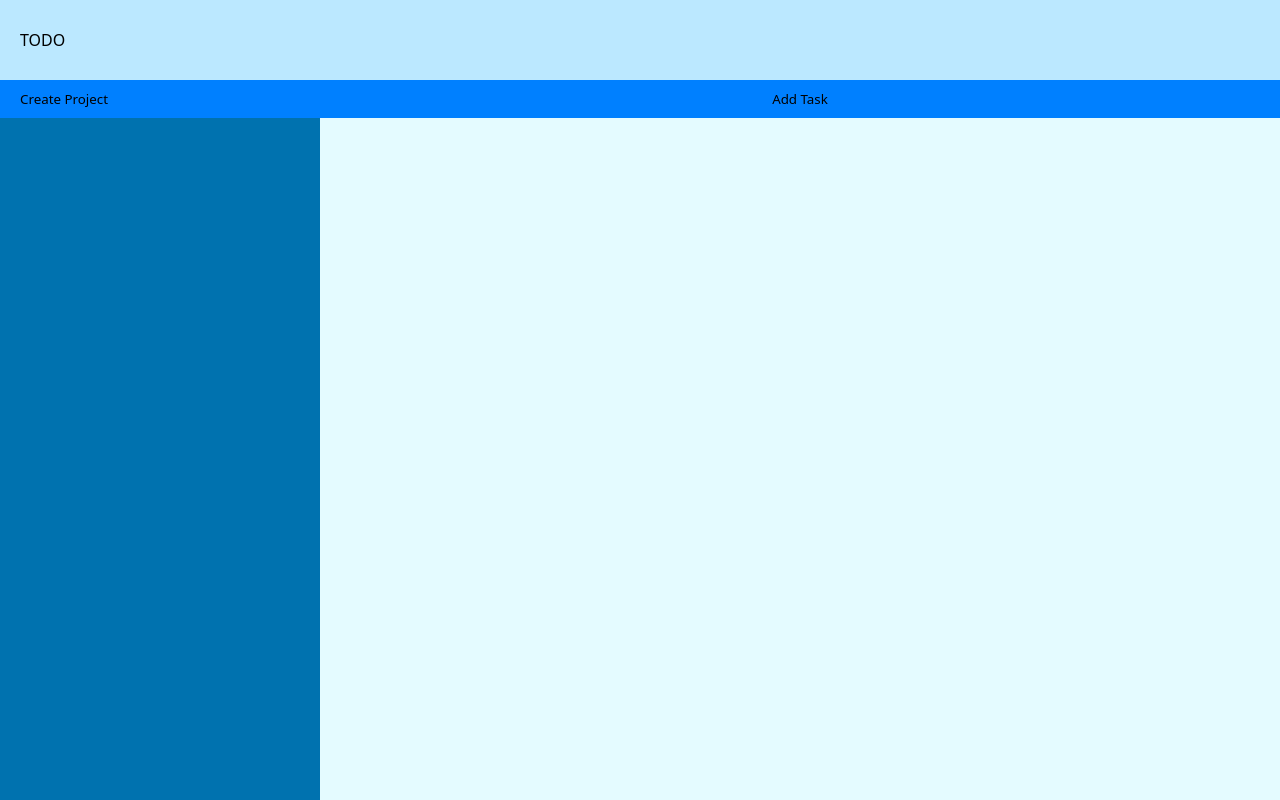
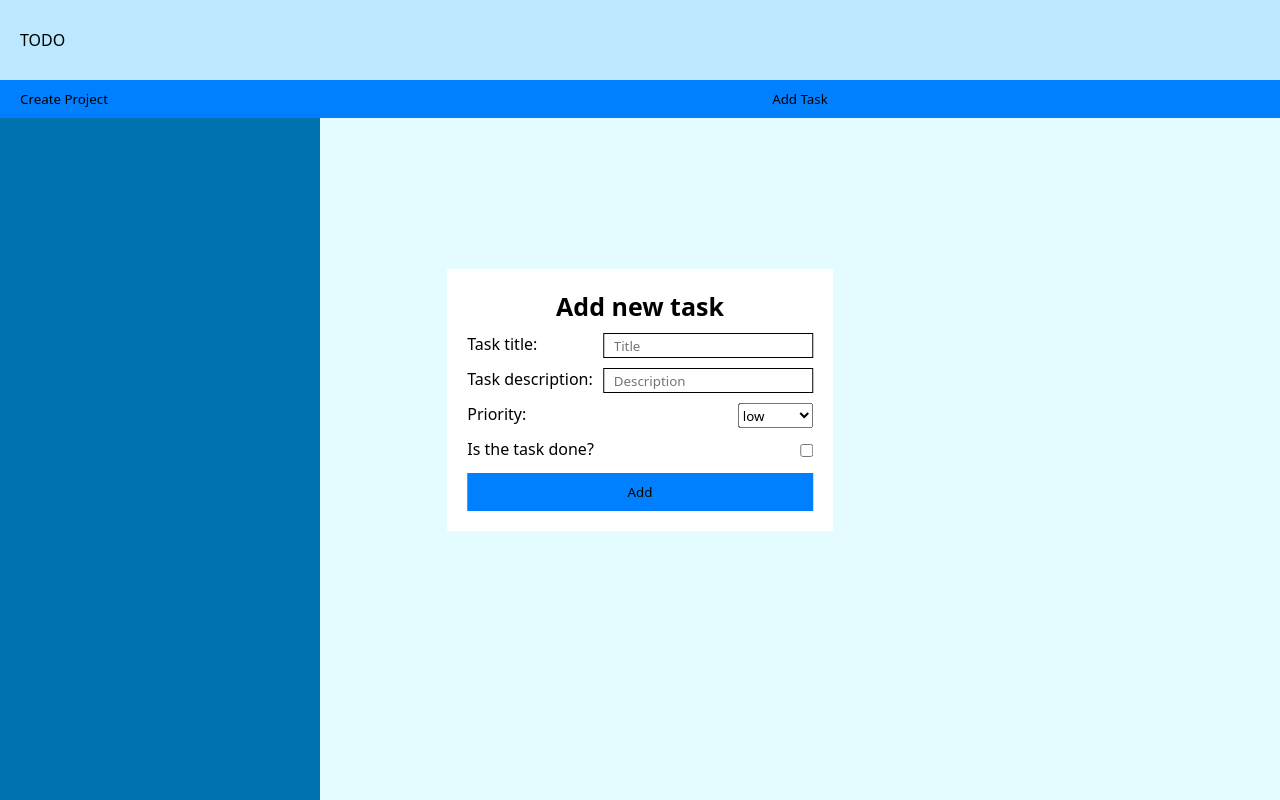
Before and after one commit to kamaladdi34/todo-list, a website built with webpack: page dist/index.html in a window 1280 px wide. Built offline with Linux system fonts and the light colour scheme.

Commit message:
Create task add popup's html layout with css

```diff
--- a/src/style.css
+++ b/src/style.css
@@ -3,9 +3,11 @@
     margin: 0px;
     padding: 0px ;
     font-family: system-ui, -apple-system, BlinkMacSystemFont, 'Segoe UI', Roboto, Oxygen, Ubuntu, Cantarell, 'Open Sans', 'Helvetica Neue', sans-serif;
+    list-style: none;
 }
 body{
     min-height: 100svh;
+    position: relative;
 }
 .app{
     display: grid;
@@ -43,3 +45,39 @@ button{
     padding: 10px 20px 10px 20px;
     background-color: rgb(0, 128, 255);
 }
+.add-task-popup, .add-project-popup{
+    position: absolute;
+    top: 50%;
+    left: 50%;
+    transform: translate(-50%, -50%);
+    background-color: white;
+    padding: 20px;
+    display: flex;
+    flex-direction: column;
+    gap: 10px;
+}
+.add-task-popup ul{
+    display: flex;
+    flex-direction: column;
+    gap: 10px;
+}
+.add-task-popup ul li{
+    display: flex;
+    gap: 10px;
+    align-items: center;
+}
+.add-task-popup ul li > label{
+    flex-grow: 1;
+}
+.add-task-popup ul li > *{
+    height: 25px;
+}
+input{
+    padding-left: 10px;
+    border: 1px solid black;
+}
+legend{
+    text-align: center;
+    font-weight: bold;
+    font-size: 25px;
+}
```
Also changed, not shown: dist/index.html, dist/main.js.
